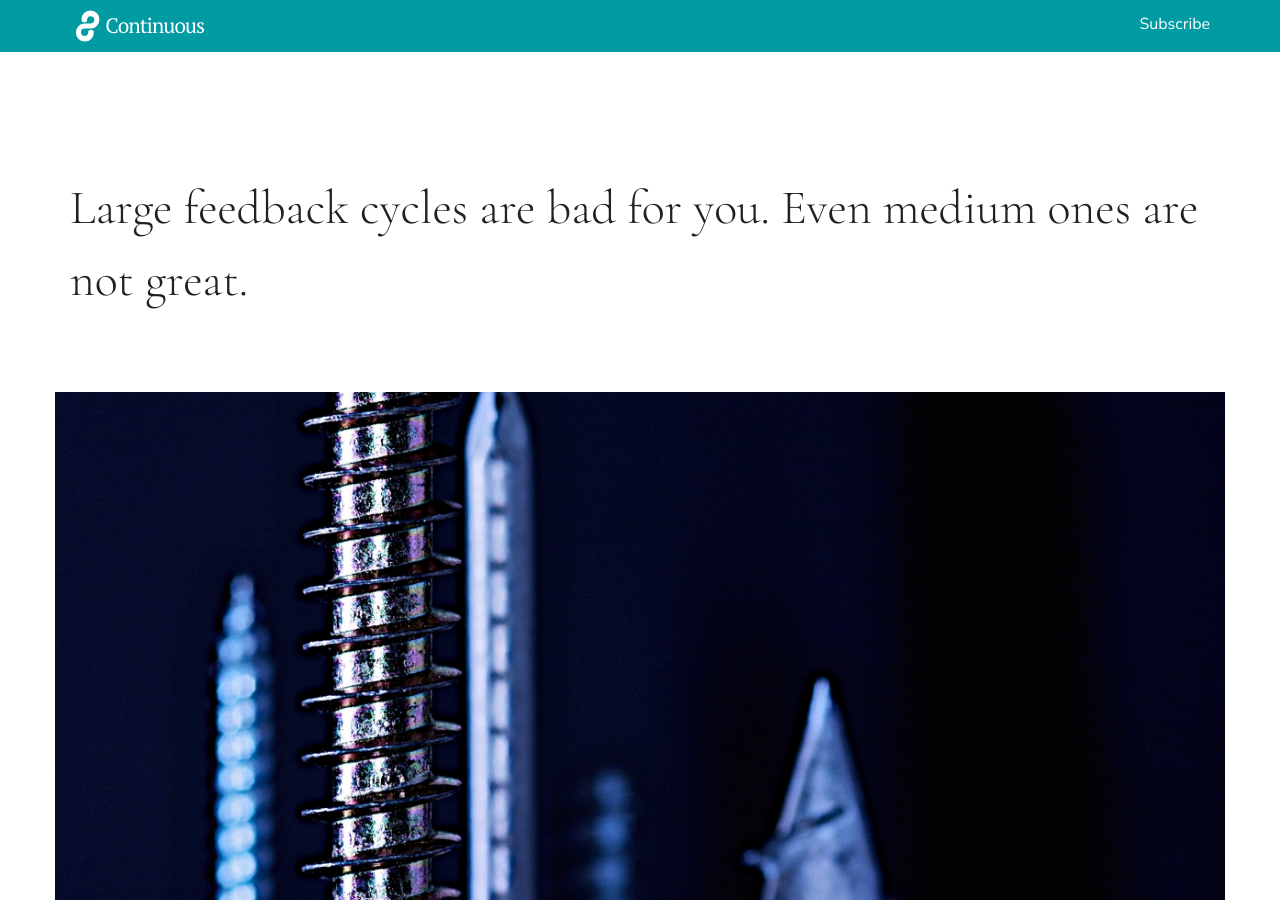
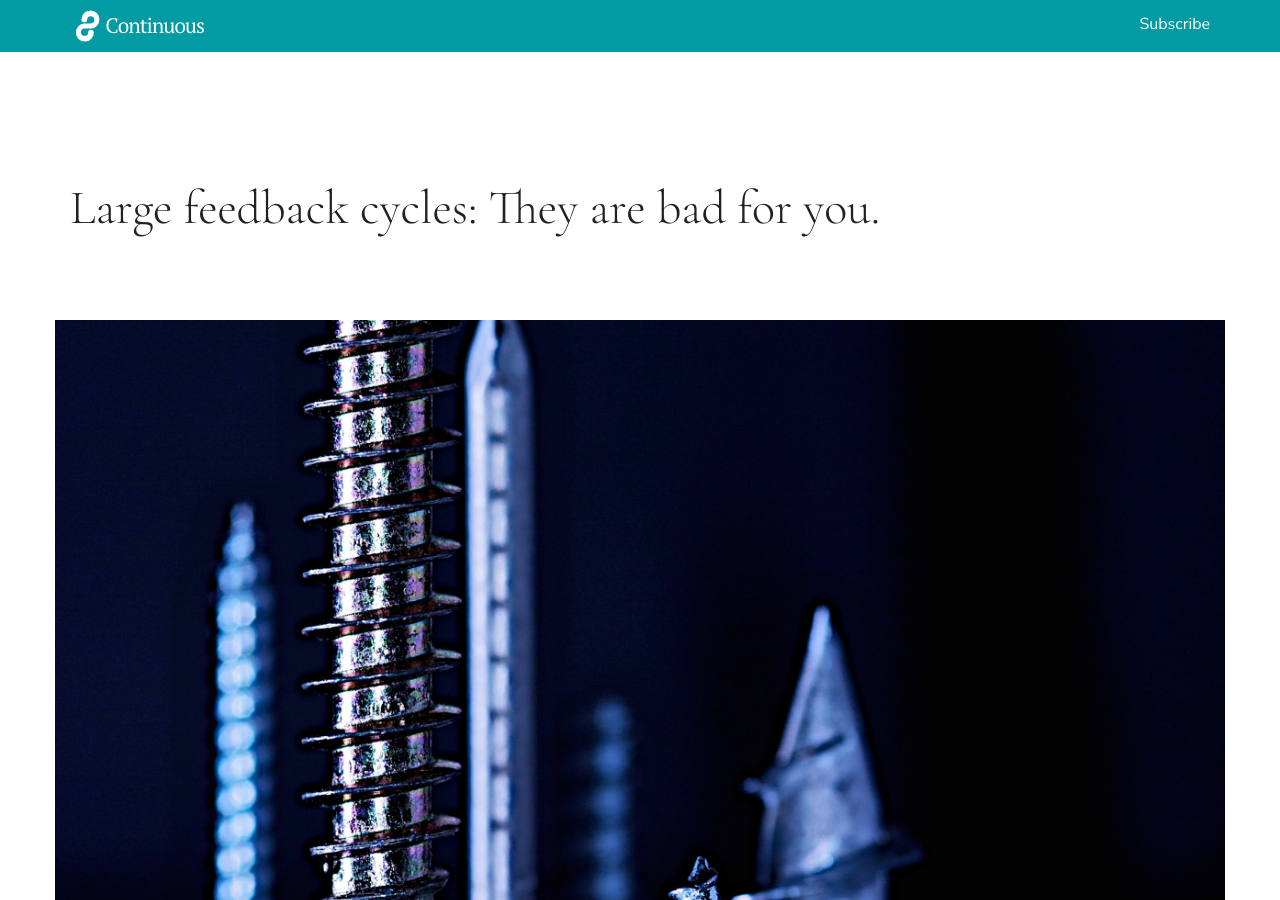
Before and after one commit to Leanbase/presence, a Jekyll site: the page built from _posts/2019-09-13-small-feedback-cycles-FTW.md, in a window 1280 px wide and 900 px high. Built offline with Jekyll 4.4.1, drawn with Linux system fonts in a browser that asks for light colours; comment, search, counter and statistics services are not loaded.

Commit message:
Update title of feedback cycle post

```diff
--- a/_posts/2019-09-13-small-feedback-cycles-FTW.md
+++ b/_posts/2019-09-13-small-feedback-cycles-FTW.md
@@ -1,6 +1,6 @@
 ---
 layout: blog-page
-title: Large feedback cycles are bad for you. Even medium ones are not great.
+title: "Large feedback cycles: They are bad for you."
 hero: /assets/blog-images/chris-yates-bVG0-KSh8Sc-unsplash.jpg
 hero_aspect: 50%
 author: Dipanjan Mukherjee
```
